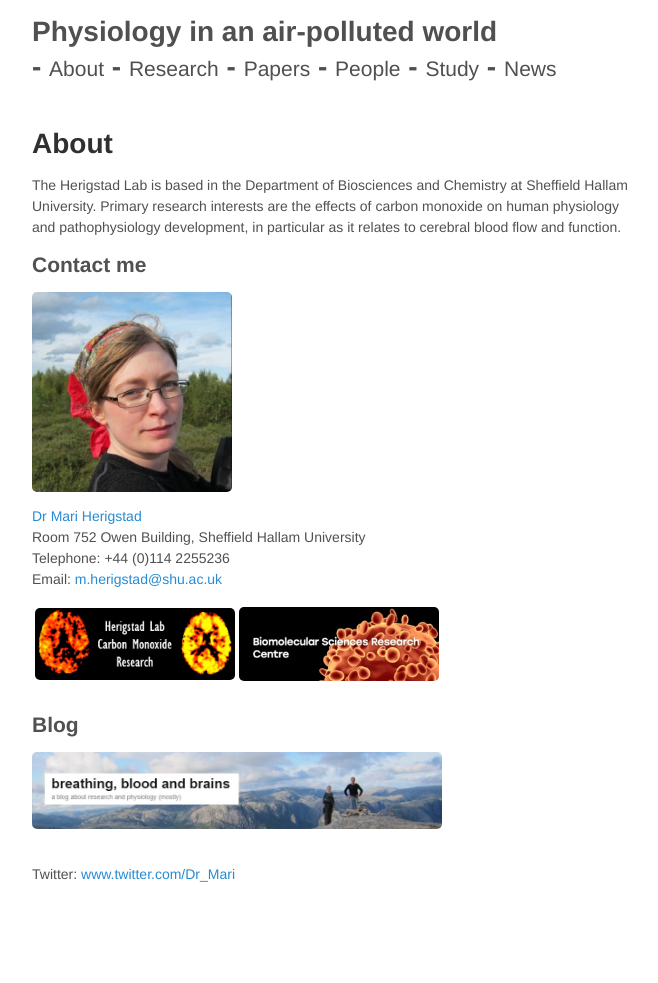
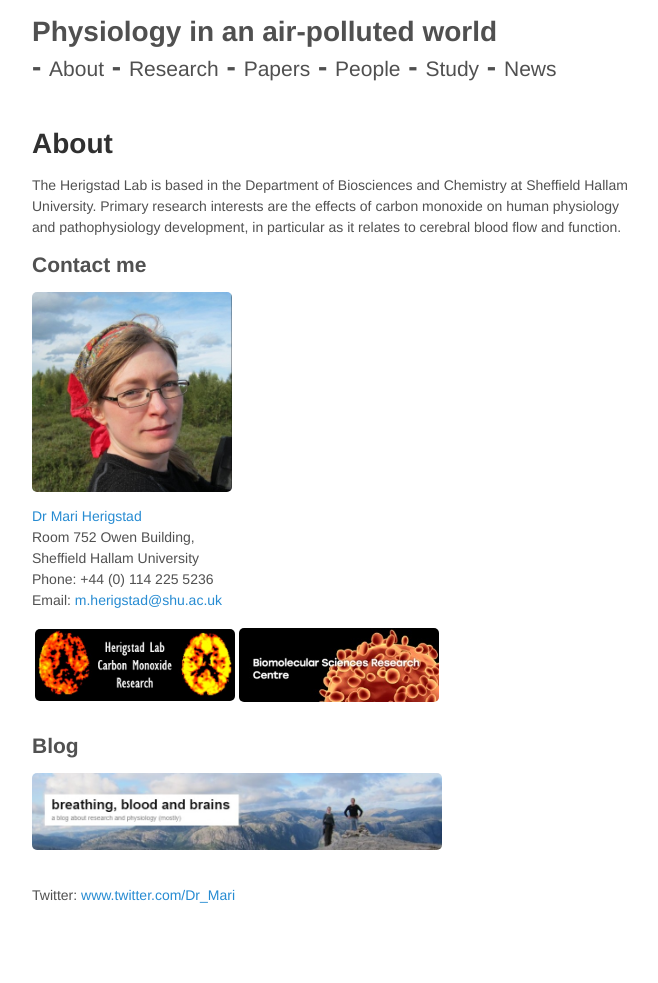
Before and after one commit to mariherigstad/mariherigstad.github.io, a Jekyll site: the page built from about.md, in a window 1280 px wide. Shown: the whole page, without its empty margins (307-965 px from the left). Built offline with Jekyll 4.4.1, drawn with Linux system fonts in a browser that asks for light colours; before the commit the page ends 962 px from its top, so only the background shows below that.

Commit message:
Update about.md

```diff
--- a/about.md
+++ b/about.md
@@ -10,8 +10,9 @@ The Herigstad Lab is based in the Department of Biosciences and Chemistry at She
 <img src="/assets/mariherigstadportrait.jpg" alt="Mari Herigstad" align="middle" style="width: 200px;"/>
 
 <a href="https://www.shu.ac.uk/about-us/our-people/staff-profiles/mari-herigstad">Dr Mari Herigstad</a><br>
-Room 752 Owen Building, Sheffield Hallam University<br>
-Telephone: +44 (0)114 2255236<br>
+Room 752 Owen Building, <br>
+Sheffield Hallam University<br>
+Phone: +44 (0) 114 225 5236<br>
 Email: <m.herigstad@shu.ac.uk><br>
 
 <table>
```
